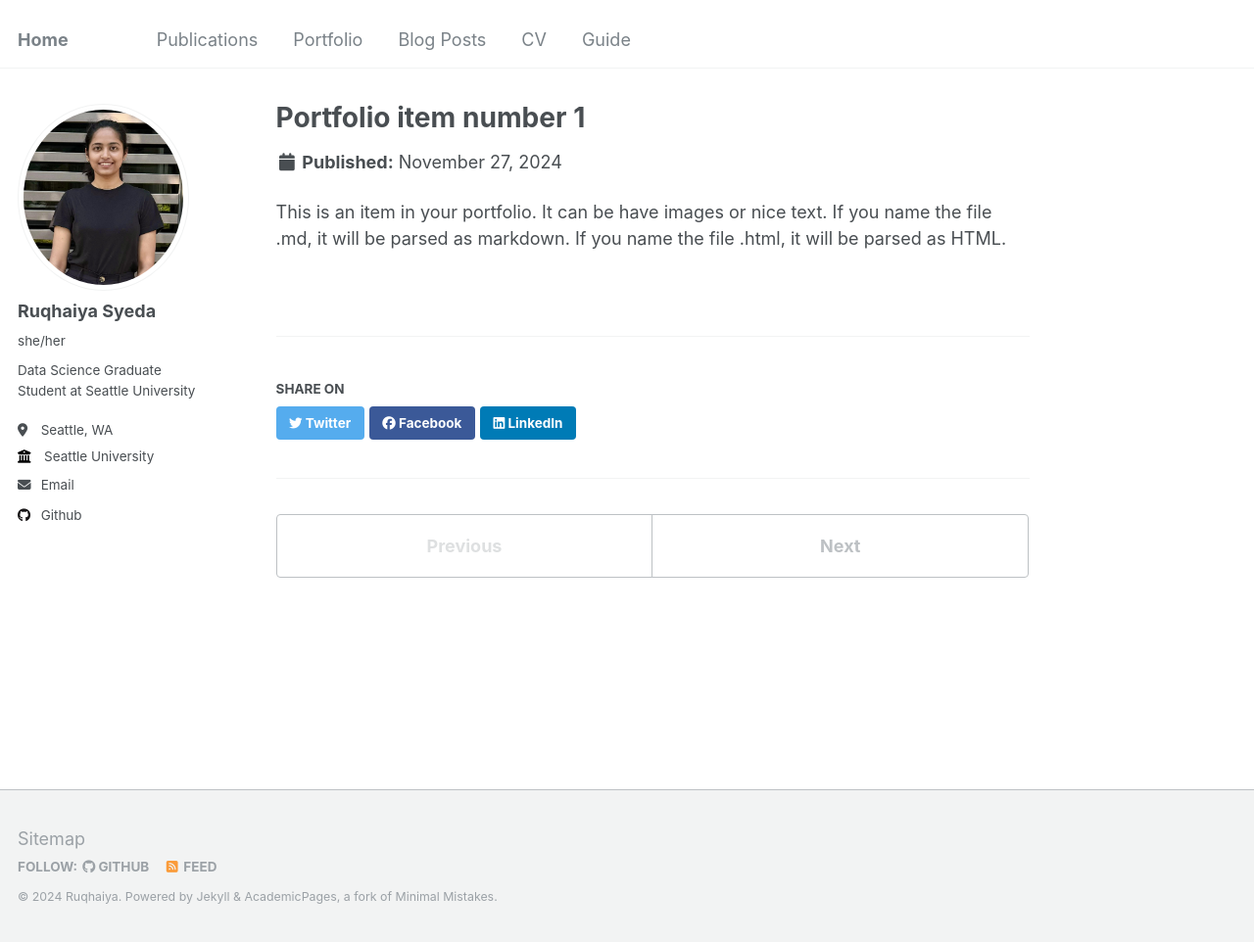
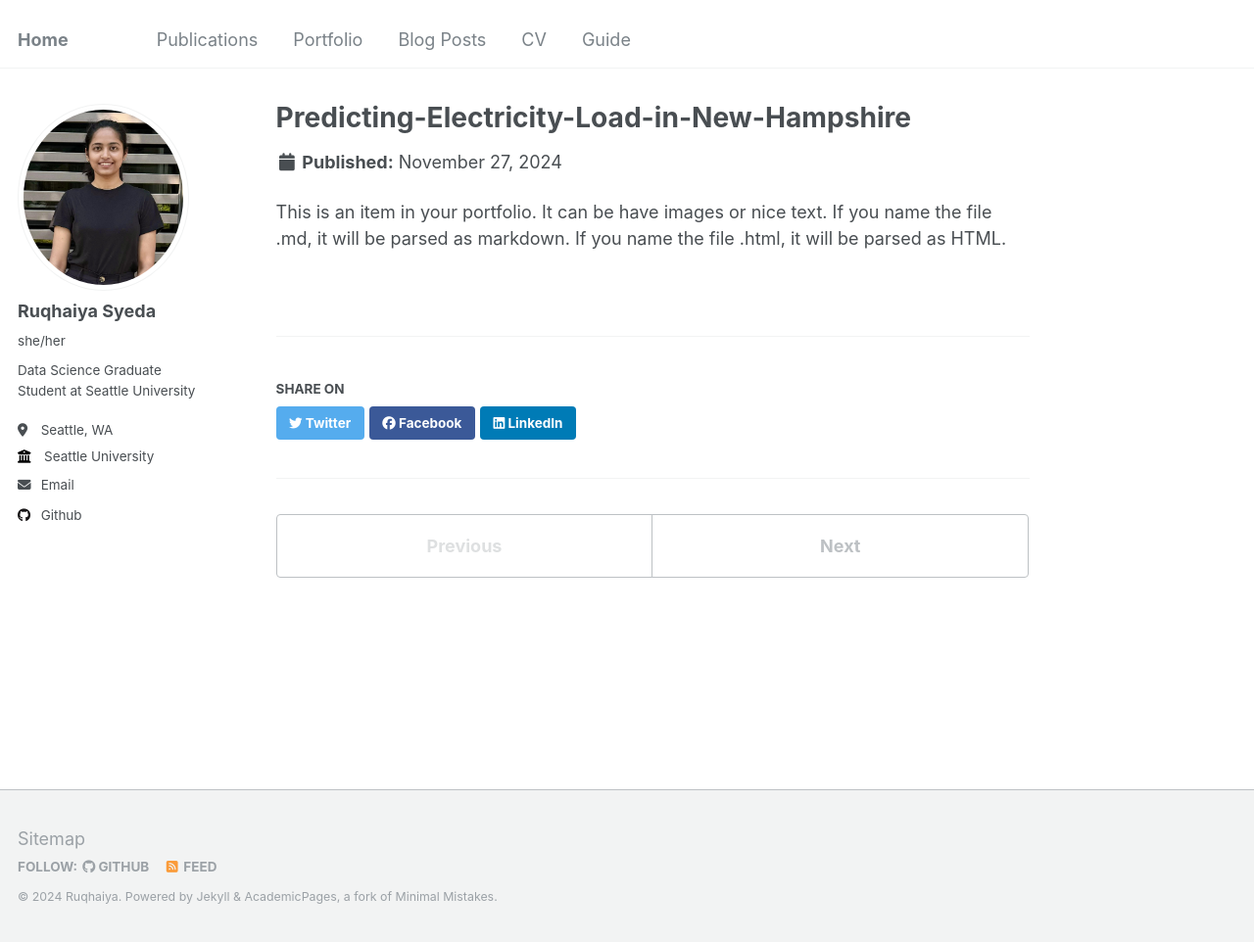
Before and after one commit to Ruqhaiya/ruqhaiya.github.io, a Jekyll site: the page built from _portfolio/portfolio-1.md, in a window 1280 px wide and 962 px high. Shown: the whole window at 98% size. Built offline with Jekyll 4.4.1, drawn with Linux system fonts in a browser that asks for light colours.

Commit message:
Update portfolio-1.md

```diff
--- a/_portfolio/portfolio-1.md
+++ b/_portfolio/portfolio-1.md
@@ -1,5 +1,5 @@
 ---
-title: "Portfolio item number 1"
+title: "Predicting-Electricity-Load-in-New-Hampshire"
 excerpt: "Short description of portfolio item number 1<br/><img src='/images/500x300.png'>"
 collection: portfolio
 ---
```
